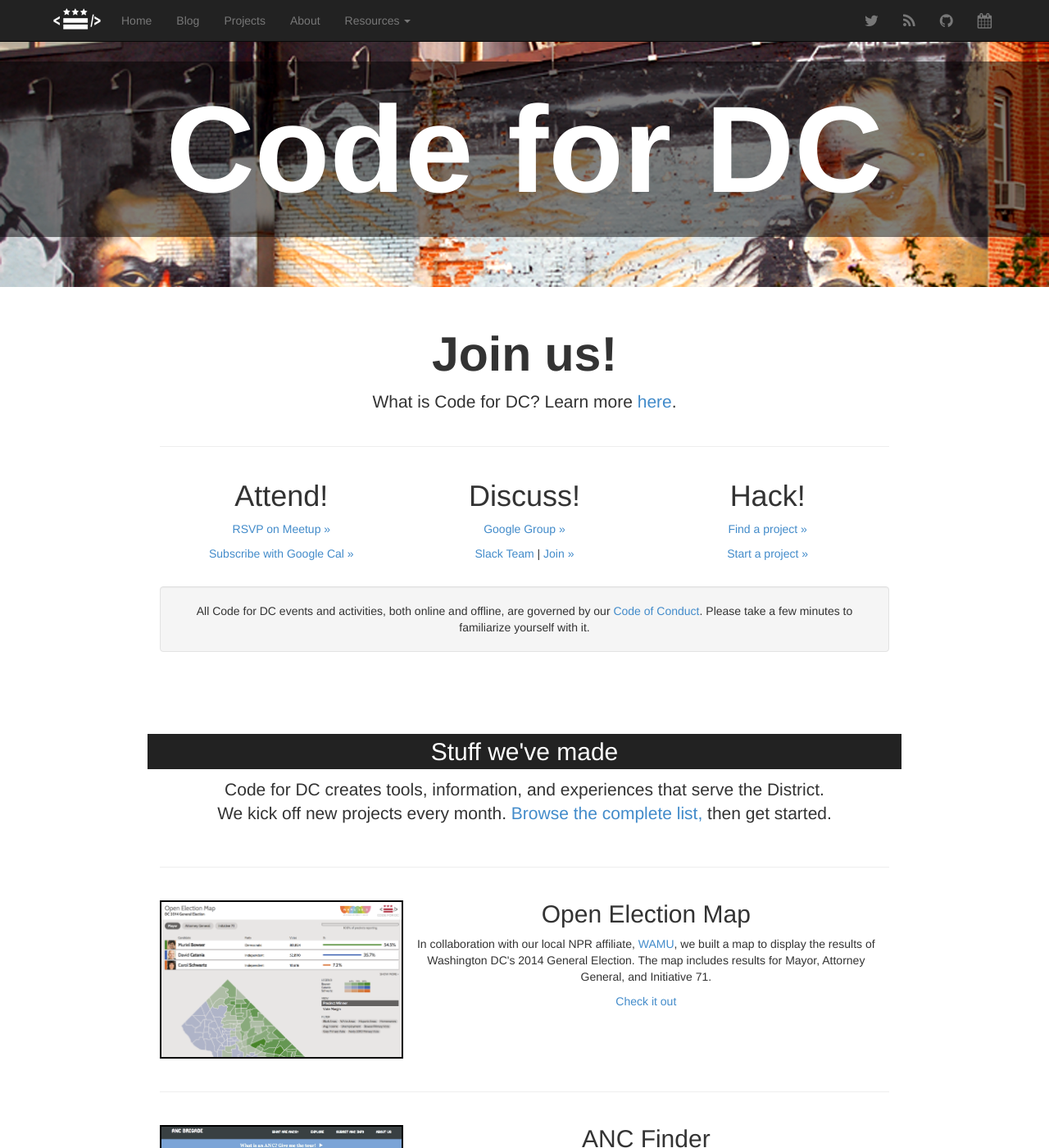
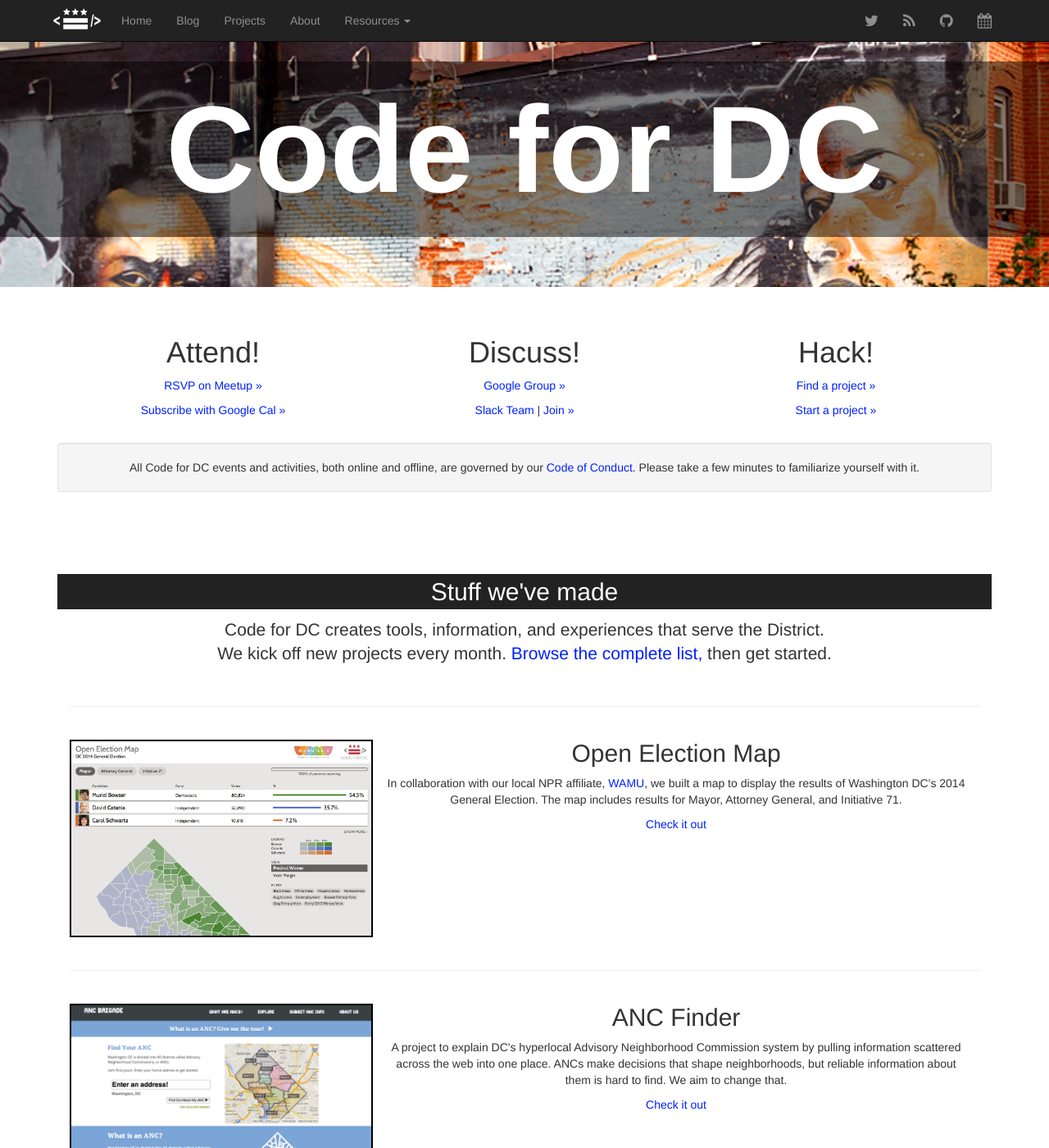
Before and after one commit to civictechdc/codefordc.github.com, a Jekyll site: the page built from index.html, in a window 1280 px wide and 1400 px high. Shown: the whole window at 82% size. Built offline with Jekyll 4.4.1, drawn with Linux system fonts in a browser that asks for light colours; Markdown is read by kramdown in place of the engine named in the settings; a file with an impossible date is left out.

Commit message:
accessibility improvements

```diff
--- a/_includes/_footer.html
+++ b/_includes/_footer.html
@@ -2,7 +2,6 @@
     <div class="col-lg-12 starter-template">
         <p class="lead">
             <img src="/images/cfa_logo_greyscale.png" alt="Code for America" />
-            <h2></h2>
             <p>Code for America is a non-partisan, non-political organization working to create low-risk settings for innovation between citizens and government.  <a href="http://codeforamerica.org/" target="_blank">Learn more</a> about Code for America's mission and its Fellowship, Brigade, Accelerator, Peer Network and Code for All programs.
             </p>
         </p>
--- a/_includes/_navbar.html
+++ b/_includes/_navbar.html
@@ -1,12 +1,12 @@
 <div class="navbar navbar-inverse navbar-fixed-top" role="navigation">
   <div class="container">
       <div class="navbar-header">
-        <button type="button" class="navbar-toggle" data-toggle="collapse" data-target=".navbar-collapse">
+        <button type="button" class="navbar-toggle" data-toggle="collapse" data-target=".navbar-collapse" title="navigation dropdown">
           <span class="icon-bar"></span>
           <span class="icon-bar"></span>
           <span class="icon-bar"></span>
         </button>
-        <a class="navbar-brand" href="/index.html"><img src="/images/c4dc-logo-white-30x58.png"/></a>
+        <a class="navbar-brand" href="/index.html"><img src="/images/c4dc-logo-white-30x58.png" alt="Code for DC logo" /></a>
     </div>
     <div class="navbar-collapse collapse">
       <ul class="nav navbar-nav" id="navbar-nav">
--- a/about.html
+++ b/about.html
@@ -27,7 +27,7 @@
                 {% for p in site.data.leadership %}
                 <div class="col-md-4">
                     <div class="image">
-                        <img class="img-responsive center-block" height=200px width=200px src="{{ p.image }}" />
+                        <img class="img-responsive center-block" height=200px width=200px src="{{ p.image }}" alt="{{ p.name }}" />
                     </div>
                     <div class="bio">
                         <h3 class="text-center">{{ p.name }} <small>{{ p.title }}</small></h3>
@@ -73,7 +73,7 @@
                 {% for story in stories reversed %}
                 <div class="col-md-4 press-item">
                     <div class="press-item-img">
-                        <img class="img-responsive center-block" src="{{ story.icon }}" />
+                        <img class="img-responsive center-block" src="{{ story.icon }}" alt="story.title" />
                     </div>
                     <div class="press-item-info">
                         <p>{{ story.publication }} | {{ story.date | date: "%B %-d, %Y" }}</p>
--- a/assets/css/style.css
+++ b/assets/css/style.css
@@ -25,6 +25,24 @@
 
 .light-grey {
 	background:#eee;
+}
+
+a {
+    color: #0020FF;
+}
+
+.btn-info {
+    background-color: #1b809e;
+    border-color: #1b809e;
+}
+
+.btn-warning {
+    background-color: #ad6500;
+    border-color: #ad6500;
+}
+
+h4 small {
+    color: #767676;
 }
 
 h1.h0 {
@@ -72,6 +90,10 @@
 
 .navbar-brand {
 	padding:10px;
+}
+
+.navbar-inverse .navbar-nav>li>a {
+    color: #8F8F8F;
 }
 
 hr.footer-divider {
--- a/index.html
+++ b/index.html
@@ -28,14 +28,8 @@
 </div><!-- /.modal -->
 
 <div class="container">
-	<div class="col-lg-1"></div>
-	<div class="col-lg-10 starter-template">
-		<div class="col-lg-12">
-			<h1 class="h0">Join us!</h1>
-			<p class="lead">What is Code for DC? Learn more <a href="/about.html">here</a>.</p>
-		</div>
-		<div class="col-lg-12"><hr/></div>
-		<div class="col-lg-12">
+	<div class="col-sm-12 starter-template">
+		<div class="row">
 			<div class="col-lg-4">
 				<h1>Attend!</h1>
 				<p><a href="http://www.meetup.com/code-for-dc" target="_blank">RSVP on Meetup &raquo;</a></p>
@@ -55,6 +49,8 @@
 				All Code for DC events and activities, both online and offline, are governed by our <a href="/docs/codeofconduct.html">Code of Conduct</a>. Please take a few minutes to familiarize yourself with it.
 			</div>
 		</div>
+
+		<div class="row">
 			<div class="col-lg-12 heading-stripe stuff-weve-made-stripe">
 				<h2 class="blackish">Stuff we've made</h2>
 				<p class='lead'>Code for DC creates tools, information, and experiences that serve the District.  <br/>We kick off new projects every month. <a href = "projects">Browse the complete list,</a> then get started.
@@ -65,7 +61,7 @@
 
 			<div class="col-lg-12 project-stripe-odd">
 				<div class="col-lg-4 project-stripe-img" >
-				<a href="http://electionmap.wamu.org/" target="_blank"><img src="images/sites/open-election-map.png" /></a>
+					<a href="http://electionmap.wamu.org/" target="_blank"><img src="images/sites/open-election-map.png" alt="Election Map 2014" /></a>
 				</div>
 				<div class="col-lg-8 project-stripe-txt">
 					<h2>Open Election Map</h2>
@@ -78,12 +74,12 @@
 
 			<div class="col-lg-12 project-stripe-even">
 				<div class="col-lg-4 project-stripe-img" >
-				<a href="http://www.ancbrigade.com" target="_blank"><img src="images/sites/anc-brigade.png" /></a>
+					<a href="http://www.ancfinder.org" target="_blank"><img src="images/sites/anc-brigade.png" alt="ANC Finder" /></a>
 				</div>
 				<div class="col-lg-8 project-stripe-txt">
 					<h2>ANC Finder</h2>
 					<p>A project to explain DC's hyperlocal Advisory Neighborhood Commission system by pulling information scattered across the web into one place. ANCs make decisions that shape neighborhoods, but reliable information about them is hard to find. We aim to change that.</p>
-				<p><a href="http://www.ancbrigade.com" target="_blank">Check it out</a></p>
+					<p><a href="http://www.ancfinder.org" target="_blank">Check it out</a></p>
 				</div>
 			</div>
 
@@ -91,7 +87,7 @@
 
 			<div class="col-lg-12 project-stripe-odd">
 				<div class="col-lg-4 project-stripe-img" >
-				<a href="http://www.ourdcschools.org/" target="_blank"><img src="images/sites/our-dc-schools.png" /></a>
+					<a href="http://www.ourdcschools.org/" target="_blank"><img src="images/sites/our-dc-schools.png" alt="Our DC Schools" /></a>
 				</div>
 				<div class="col-lg-8 project-stripe-txt">
 					<h2>Our DC Schools</h2>
@@ -104,7 +100,7 @@
 
 			<div class="col-lg-12 project-stripe-even">
 				<div class="col-lg-4 project-stripe-img" >
-				<a href="http://cmgiven.github.io/bikeshare-odds/" target="_blank"><img src="images/sites/cabi-odds.png" /></a>
+					<a href="http://cmgiven.github.io/bikeshare-odds/" target="_blank"><img src="images/sites/cabi-odds.png" alt="Bikeshare Odds" /></a>
 				</div>
 				<div class="col-lg-8 project-stripe-txt">
 					<h2>Bikeshare Odds</h2>
@@ -116,7 +112,7 @@
 
 			<div class="col-lg-12 project-stripe-odd">
 				<div class="col-lg-4 project-stripe-img" >
-				<a href="http://www.opendatadc.org" target="_blank"><img src="images/sites/open-data-dc.png" /></a>
+					<a href="http://www.opendatadc.org" target="_blank"><img src="images/sites/open-data-dc.png" alt="OpenDataDC" /></a>
 				</div>
 				<div class="col-lg-8 project-stripe-txt">
 					<h2>OpenDataDC</h2>
@@ -128,7 +124,7 @@
 
 			<div class="col-lg-12 project-stripe-even">
 				<div class="col-lg-4 project-stripe-img" >
-				<a href="http://edu.codefordc.org" target="_blank"><img src="images/sites/open-schools.png" /></a>
+					<a href="http://edu.codefordc.org" target="_blank"><img src="images/sites/open-schools.png" alt="Open Schools" /></a>
 				</div>
 				<div class="col-lg-8 project-stripe-txt">
 					<h2>Open Schools</h2>
@@ -136,12 +132,9 @@
 					<p><a href="http://edu.codefordc.org" target="_blank">Check it out</a></p>
 				</div>
 			</div>
+			</div>
 		<div class="col-lg-12"><hr class="footer-divider"/></div>
-
-		<div class="col-lg-2"></div>
 	</div>
-	<div class="col-lg-2"></div>
-	<div class="col-lg-1"></div>
 </div><!-- /.container -->
 
 {% include _global_js.html %}
```
Also changed, not shown: projects/index.html (+5 -5 lines). Lines whose indentation alone changed are shown as unchanged.
